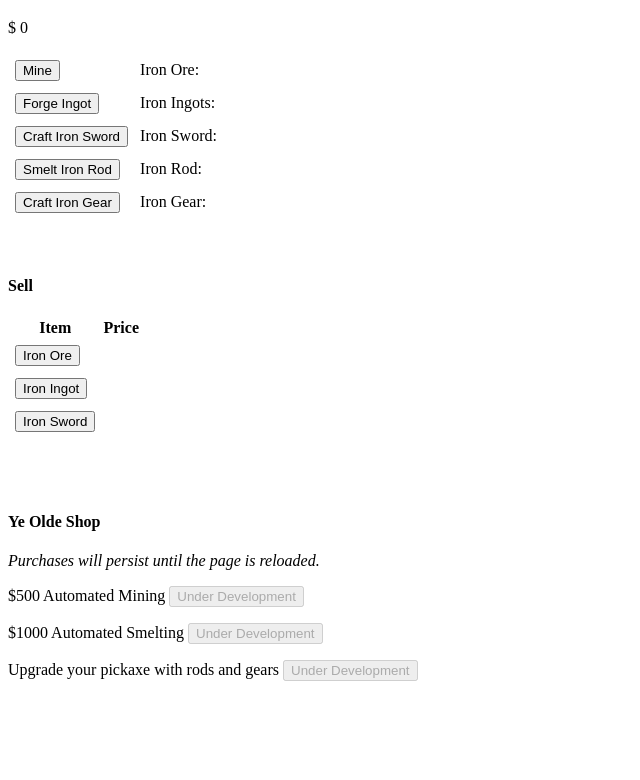
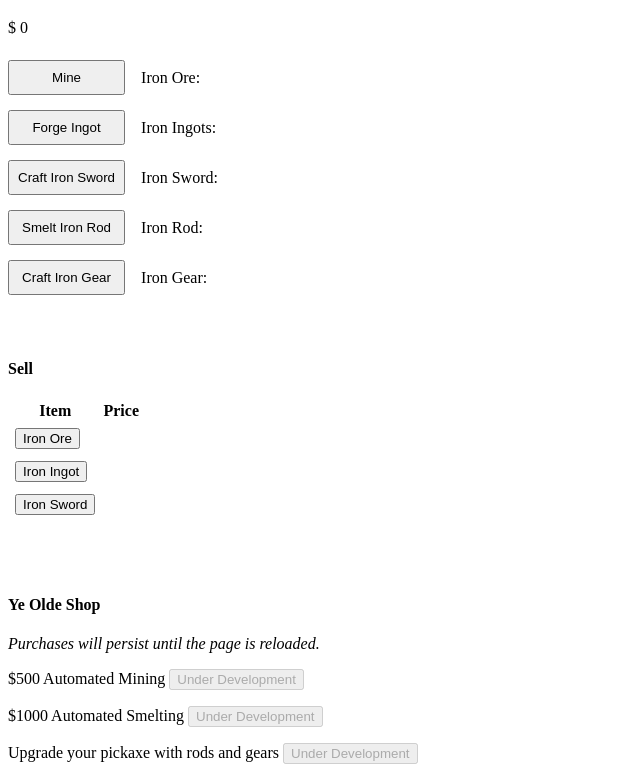
Before and after one commit to atraincreations/clicker-game, a plain HTML site: page index.html in a window 1280 px wide. Shown: the part 61-841 px from the top of the page, without its empty margins (0-640 px from the left). Before the commit the page ends 800 px from the top, so only its background shows below. Drawn offline with nearby package versions, Linux system fonts and the light colour scheme.

Commit message:
Swapped a table layout to a grid layout

```diff
--- a/app.js
+++ b/app.js
@@ -76,9 +76,9 @@ function updateStatsView() {
     $('#upgrade-gear-amount-text').text(materialsNeeded.ironGear);
     $('#gear-text-value').text(stats.ironGear);
     if(stats.hasPurchasedMining === true){
-        $('#buy-automining-btn').val('Purchased')
+        $('#buy-automining-btn').text('Purchased')
         $('#buy-automining-btn').prop('disabled', true);
-        $('#mine-btn').val('Mining..');
+        $('#mine-btn').text('Mining..');
         $('#mine-btn').prop('disabled', true);
         setTimeout('autoMine()', 2500);
     }
@@ -94,35 +94,35 @@ function clearErrorText() {
  //Cooldown functions
 function miningCooldown(){
     $('#mine-btn').prop('disabled', false);
-    $('#mine-btn').val('Mine');
+    $('#mine-btn').text('Mine');
     stats.ore = stats.ore + stats.orePerSwing;
     updateStatsView();
 }
 
 function ingotCooldown(){
     $('#forge-ingot-btn').prop('disabled', false);
-    $('#forge-ingot-btn').val('Forge Ingot');
+    $('#forge-ingot-btn').text('Forge Ingot');
     stats.ingot = stats.ingot + 1;
     updateStatsView();
 }
 
 function swordCooldown(){
     $('#craft-sword-btn').prop('disabled', false);
-    $('#craft-sword-btn').val('Craft a Sword');
+    $('#craft-sword-btn').text('Craft a Sword');
     stats.sword = stats.sword + 1;
     updateStatsView();
 }
 
 function rodCooldown(){
     $('#smelt-rod-btn').prop('disabled', false);
-    $('#smelt-rod-btn').val('Smelt Iron Rod');
+    $('#smelt-rod-btn').text('Smelt Iron Rod');
     stats.ironRod = stats.ironRod + 1;
     updateStatsView();
 }
 
 function gearCooldown(){
     $('#craft-gear-btn').prop('disabled', false);
-    $('#craft-gear-btn').val('Craft Iron Gear');
+    $('#craft-gear-btn').text('Craft Iron Gear');
     stats.ironGear = stats.ironGear + 1;
     updateStatsView();
 }
@@ -141,7 +141,7 @@ if(stats.currency == 420){
 
 $('#mine-btn').on("click", function(){
     clearErrorText();
-    $('#mine-btn').val('Mining..');
+    $('#mine-btn').text('Mining..');
     $('#mine-btn').prop('disabled', true);
     setTimeout('miningCooldown()', 1200);
 
@@ -150,7 +150,7 @@ $('#mine-btn').on("click", function(){
 $('#forge-ingot-btn').on("click", function(){
     clearErrorText();
     if(stats.ore >= materialsNeeded.ingot){
-        $('#forge-ingot-btn').val('Forging..');
+        $('#forge-ingot-btn').text('Forging..');
         $('#forge-ingot-btn').prop('disabled', true);
         stats.ore = stats.ore - materialsNeeded.ingot;
         updateStatsView();
@@ -164,7 +164,7 @@ $('#craft-sword-btn').on("click", function(){
     clearErrorText();
     if(stats.ingot >= materialsNeeded.sword){
         stats.ingot = stats.ingot - materialsNeeded.sword;
-        $('#craft-sword-btn').val('Crafting..');
+        $('#craft-sword-btn').text('Crafting..');
         $('#craft-sword-btn').prop('disabled', true);
         updateStatsView();
         setTimeout('swordCooldown()', 30000);
@@ -177,7 +177,7 @@ $('#smelt-rod-btn').on("click", function(){
     clearErrorText();
     if(stats.ore >= materialsNeeded.craftIronRod){
         stats.ore = stats.ore - materialsNeeded.craftIronRod;
-        $('#smelt-rod-btn').val('Smelting..');
+        $('#smelt-rod-btn').text('Smelting..');
         $('#smelt-rod-btn').prop('disabled', true);
         updateStatsView();
         setTimeout('rodCooldown()', 15000);
@@ -190,7 +190,7 @@ $('#craft-gear-btn').on("click", function(){
     clearErrorText();
     if(stats.ingot >= materialsNeeded.craftIronGear){
         stats.ingot = stats.ingot - materialsNeeded.craftIronGear;
-        $('#craft-gear-btn').val('Crafting..');
+        $('#craft-gear-btn').text('Crafting..');
         $('#craft-gear-btn').prop('disabled', true);
         updateStatsView();
         setTimeout('gearCooldown()', 7000);
--- a/index.html
+++ b/index.html
@@ -10,39 +10,33 @@
         integrity="sha256-/xUj+3OJU5yExlq6GSYGSHk7tPXikynS7ogEvDej/m4="
         crossorigin="anonymous"></script>
     <link rel="stylesheet" href="style.css">
+    <script defer type="text/javascript" src="./app.js"></script>
 </head>
 <body>
     <div class="main-container">
         <h1>Idle Automation</h1>
         <p id="currency-text">$ <span id="currency-text-value">0</span></p>
-        <table>
-            <tr>
-                <td><input type="button" id="mine-btn" value="Mine"></td>
-                <td>Iron Ore:</td>
-                <td id="ore-text-value"></td>
+        <div id="get-resource-box">
+            <button id="mine-btn">Mine</button>
+            <p>Iron Ore:</p>
+            <p id="ore-text-value"></p>
 
-            </tr>
-            <tr>
-                <td><input type="button" id="forge-ingot-btn" value="Forge Ingot"></td>
-                <td>Iron Ingots:</td>
-                <td id="ingot-text-value"></td>
-            </tr>
-            <tr>
-                <td><input type="button" id="craft-sword-btn" value="Craft Iron Sword"></td>
-                <td>Iron Sword:</td>
-                <td id="sword-text-value"></td>
-            </tr>
-            <tr>
-                <td><input type="button" id="smelt-rod-btn" value="Smelt Iron Rod"></td>
-                <td>Iron Rod:</td>
-                <td id="rod-text-value"></td>
-            </tr>
-            <tr>
-                <td><input type="button" id="craft-gear-btn" value="Craft Iron Gear"></td>
-                <td>Iron Gear:</td>
-                <td id="gear-text-value"></td>
-            </tr>
-        </table>
+            <button id="forge-ingot-btn">Forge Ingot</button>
+            <p>Iron Ingots:</p>
+            <p id="ingot-text-value"></p>
+
+            <button id="craft-sword-btn">Craft Iron Sword</button>
+            <p>Iron Sword:</p>
+            <p id="sword-text-value"></p>
+
+            <button id="smelt-rod-btn">Smelt Iron Rod</button>
+            <p>Iron Rod:</p>
+            <p id="rod-text-value"></p>
+
+            <button id="craft-gear-btn">Craft Iron Gear</button>
+            <p>Iron Gear:</p>
+            <p id="gear-text-value"></p>
+        </div>
         <br/>
 
         <div class="sell-btn-box">
@@ -79,11 +73,5 @@
             <input type="button" id="upgrade-ore-per-swing-btn" value="Under Development" disabled><span id="shop-upgrade-error-text"></span></p>
         </div>
     </div>
-
-
-
-
-
-    <script type="text/javascript" src="app.js"></script>
 </body>
 </html>
--- a/style.css
+++ b/style.css
@@ -1,3 +1,15 @@
 td {
     padding: 5px;
 }
+
+#get-resource-box {
+    width: max-content;
+    display: grid;
+    grid-template-columns: 1fr 1fr 1fr;
+    grid-auto-rows: max-content;
+    align-items: center;
+    column-gap: 1rem;
+}
+#get-resource-box button {
+    padding: 0.5rem;
+}
```
